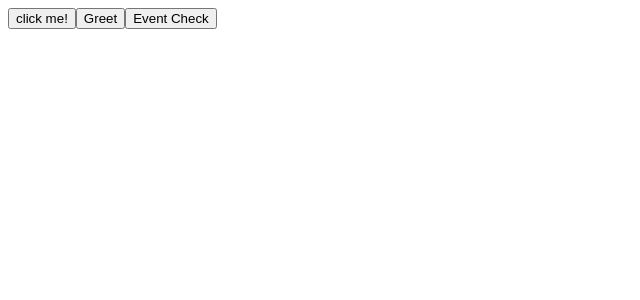
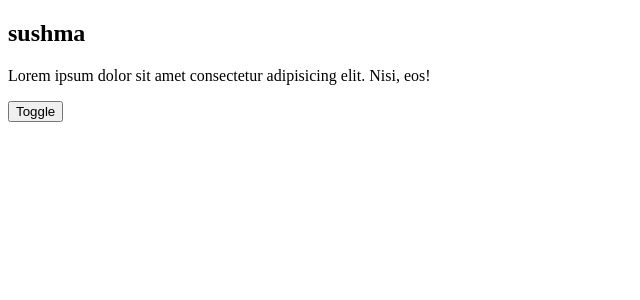
Before and after one commit to pooja02082020/react, a React (Vite) app in the folder new-project/: page / in a window 1280 px wide. Shown: the top 300 px of the page, without its empty margins (0-640 px from the left). Built offline with nearby package versions, Linux system fonts and the light colour scheme.

Commit message:
condtitional rendering

```diff
--- a/new-project/src/App.jsx
+++ b/new-project/src/App.jsx
@@ -1,27 +1,17 @@
-import React from 'react'
+import React, { useState } from 'react'
+import Conter from './components/Conter'
+import Learner from './components/Learner'
 
 function App() {
-  function clickEvent(){
-    alert("I was clicked")
-  }
-
-  function greet(name){
-    alert("Welcome "+ name)
-  }
-
-
-  function handleClick(event){
-    console.log("Event " , event)
-
-  }
+  let [show, setShow]=useState(true)
   return (
-     <>
-      <button onClick={clickEvent}>click me!</button>
-      <button onClick={()=>greet("Sushma")}>Greet</button>
-      <button onClick={handleClick}>Event Check</button>
+    <>
+      {/* <Conter/> */}
+    {/* {show?<h3>Welcome</h3>:null} */}
+    {show?<Learner/>:null}
+      <button onClick={()=>setShow(!show)}>Toggle</button>
     </>
   )
 }
 
-
 export default App
--- /dev/null
+++ b/new-project/src/components/Conter.jsx
@@ -0,0 +1,20 @@
+import React, { useState } from 'react'
+
+
+function Conter() {
+    let [count, setCount] =useState(0)
+    let [dec, setDEc] =useState(100)
+    let update = ()=>{
+        setCount(count+1)
+    }
+  return (
+    <div>
+      <h2>{count}</h2>
+      <h2>{dec}</h2>
+      <button onClick={update}>Count Up</button>
+     <button onClick={()=>setDEc(dec-1)}>Count down</button>
+    </div>
+  )
+}
+
+export default Conter
--- /dev/null
+++ b/new-project/src/components/Learner.jsx
@@ -0,0 +1,12 @@
+import React from 'react'
+
+function Learner() {
+  return (
+    <div>
+      <h2>sushma</h2>
+      <p>Lorem ipsum dolor sit amet consectetur adipisicing elit. Nisi, eos!</p>
+    </div>
+  )
+}
+
+export default Learner
```
Also changed, not shown: new-project/src/app.txt.
